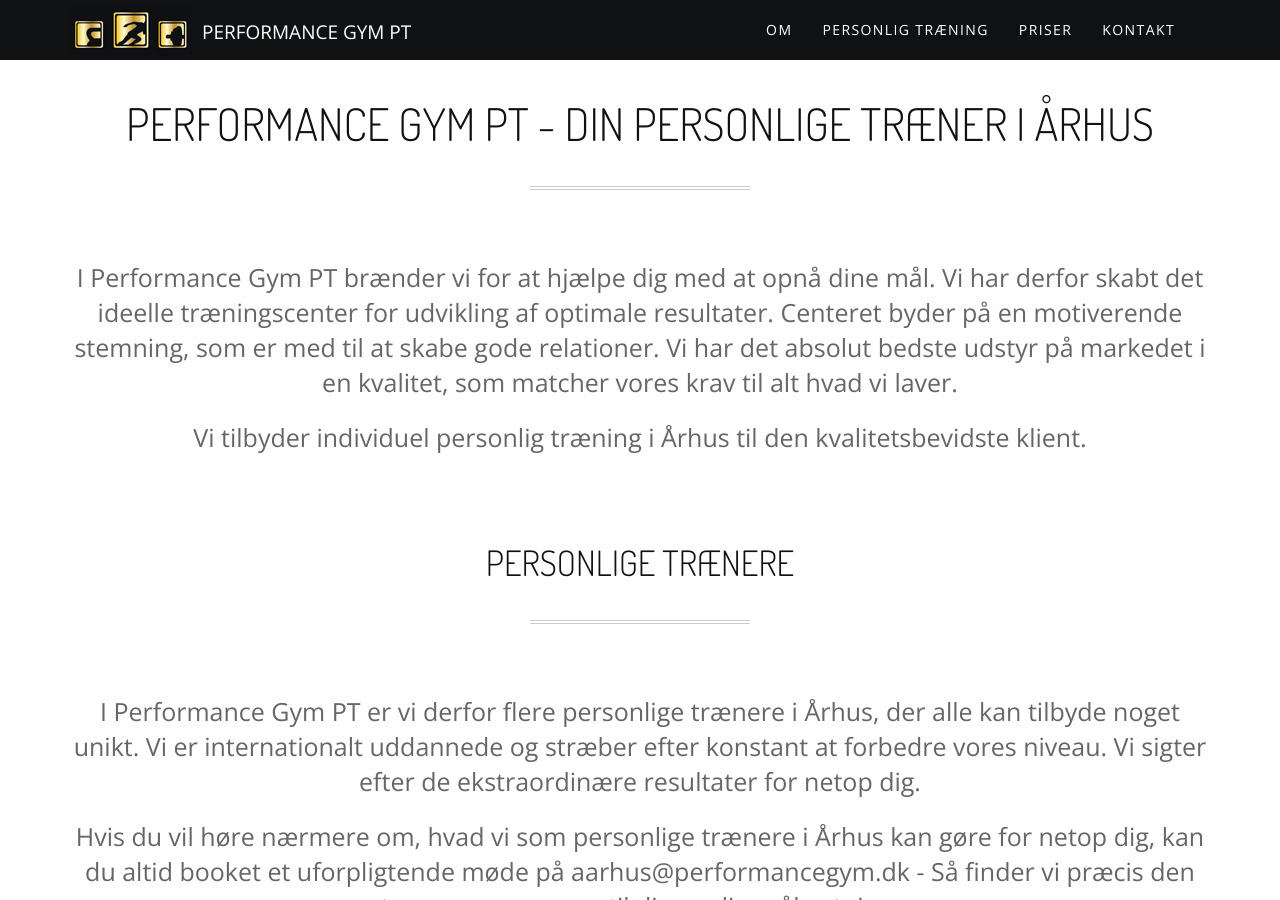
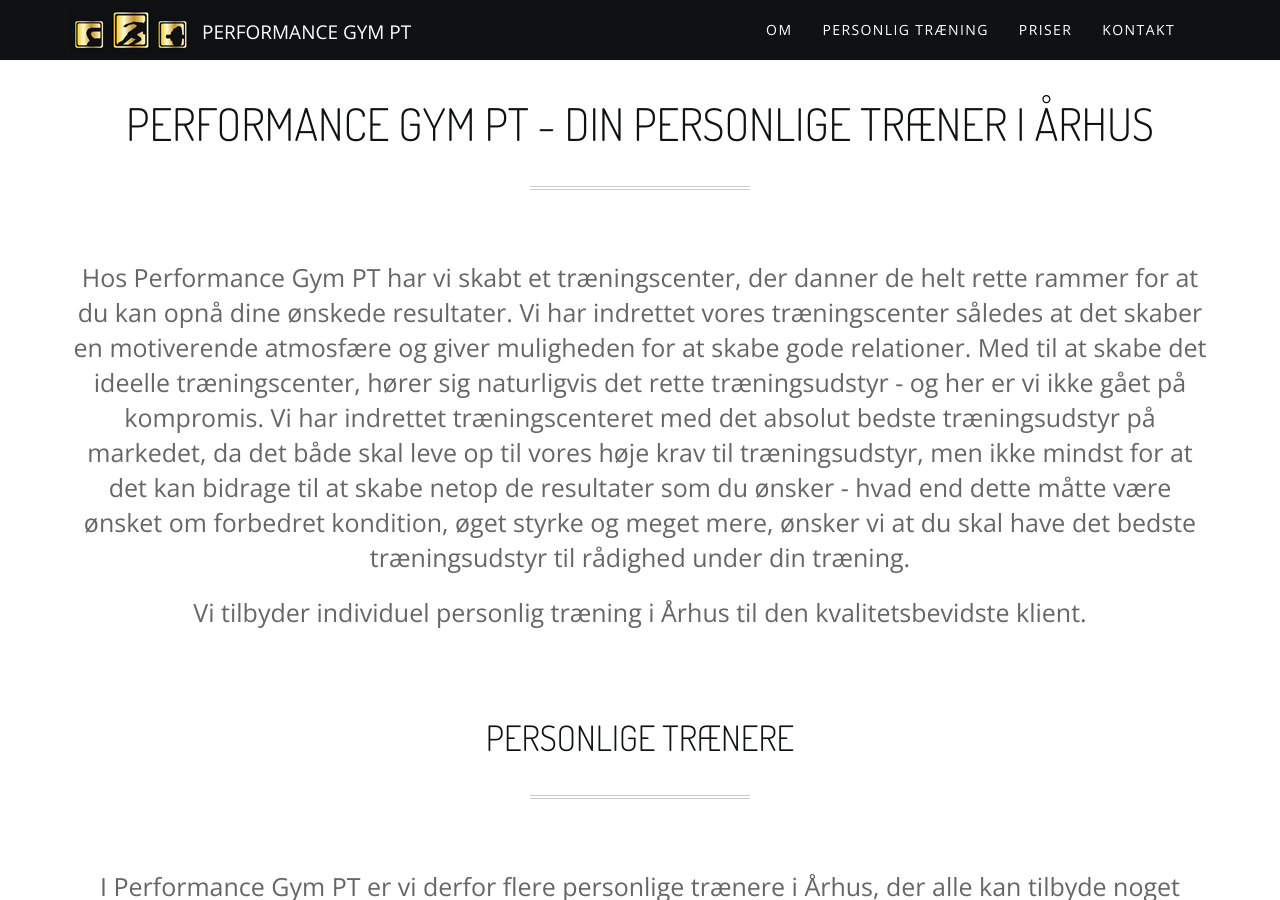
Before and after one commit to lsolesen/performancegymaarhus.dk, a Jekyll site: the page built from index.html, in a window 1280 px wide and 900 px high, scrolled down 909 px. Built offline with Jekyll 4.4.1, drawn with Linux system fonts in a browser that asks for light colours; nearby versions of some CDN libraries; comment, search, counter and statistics services are not loaded.

Commit message:
Update index.html

```diff
--- a/index.html
+++ b/index.html
@@ -28,7 +28,9 @@ slides:
     </div>
 
     <article class="text-center big-paragraph">
-      <p>I Performance Gym PT brænder vi for at hjælpe dig med at opnå dine mål. Vi har derfor skabt det ideelle træningscenter for udvikling af optimale resultater. Centeret byder på en motiverende stemning, som er med til at skabe gode relationer. Vi har det absolut bedste udstyr på markedet i en kvalitet, som matcher vores krav til alt hvad vi laver.</p>
+      <p>Hos Performance Gym PT har vi skabt et træningscenter, der danner de helt rette rammer for at du kan opnå dine ønskede resultater. Vi har indrettet vores træningscenter således at det skaber en motiverende atmosfære og giver muligheden for at skabe gode relationer.
+Med til at skabe det ideelle træningscenter, hører sig naturligvis det rette træningsudstyr - og her er vi ikke gået på kompromis. Vi har indrettet træningscenteret med det absolut bedste træningsudstyr på markedet, da det både skal leve op til vores høje krav til træningsudstyr, men ikke mindst for at det kan bidrage til at skabe netop de resultater som du ønsker - hvad end dette måtte være ønsket om forbedret kondition, øget styrke og meget mere, ønsker vi at du skal have det bedste træningsudstyr til rådighed under din træning.
+</p>
       <p>Vi tilbyder individuel personlig træning i Århus til den kvalitetsbevidste klient.</p>
     </article>
 
```
